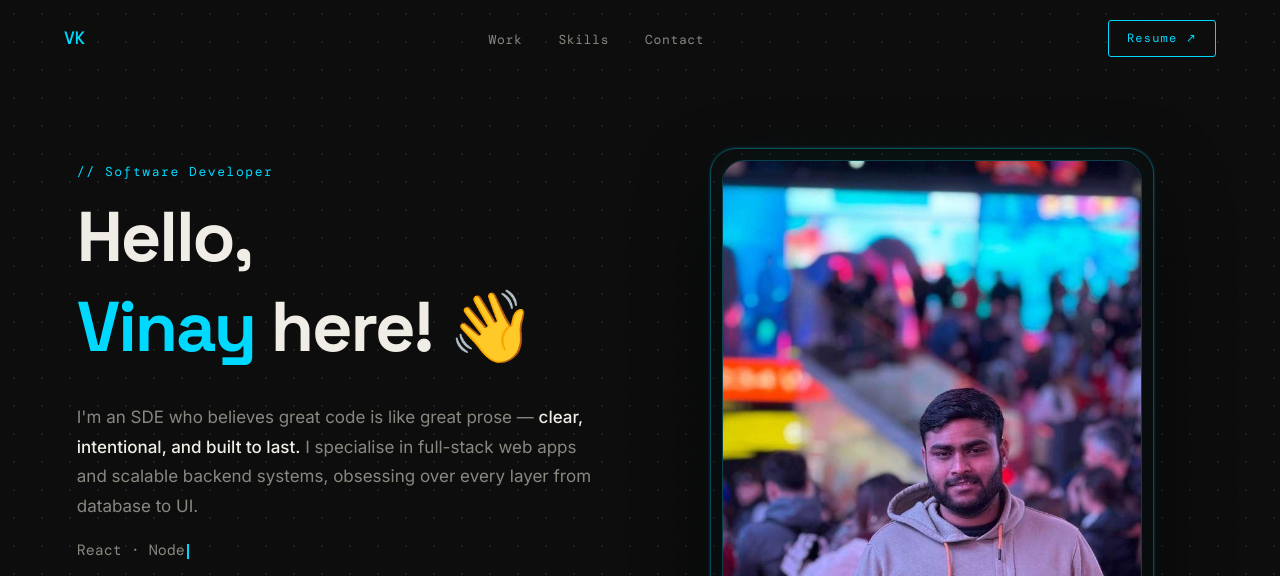
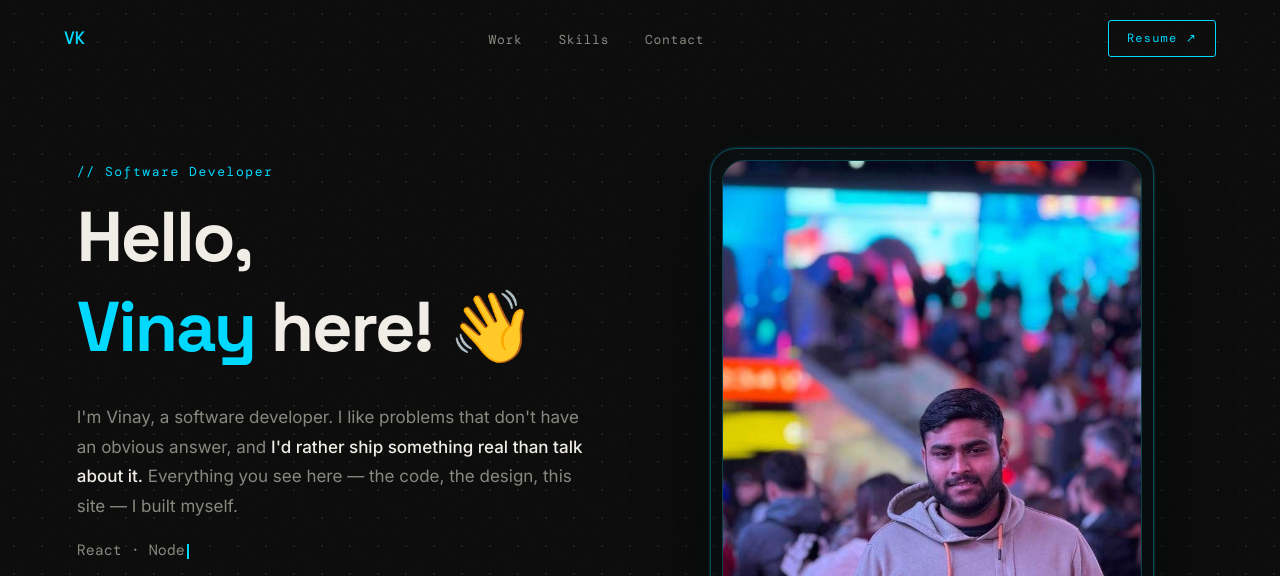
Before and after one commit to VinnayKummar/portfolio, a plain HTML site: page index.html in a window 1280 px wide. Shown: the top 576 px of the page. Drawn offline with nearby package versions, Linux system fonts and the light colour scheme; a web font is replaced by a local one.

Commit message:
Rewrite hero intro in a genuine, human voice

```diff
--- a/index.html
+++ b/index.html
@@ -1002,10 +1002,9 @@ footer {
     <p class="hero-greeting">// Software Developer</p>
     <h1 class="hero-headline" id="heroHeadline"></h1>
     <p class="hero-desc">
-      I'm an SDE who believes great code is like great prose —
-      <strong>clear, intentional, and built to last.</strong>
-      I specialise in full-stack web apps and scalable backend systems,
-      obsessing over every layer from database to UI.
+      I'm Vinay, a software developer. I like problems that don't have an
+      obvious answer, and <strong>I'd rather ship something real than talk about it.</strong>
+      Everything you see here — the code, the design, this site — I built myself.
     </p>
     <div class="hero-terminal">
       <span id="typeTarget"></span><span class="cursor-blink"></span>
```
